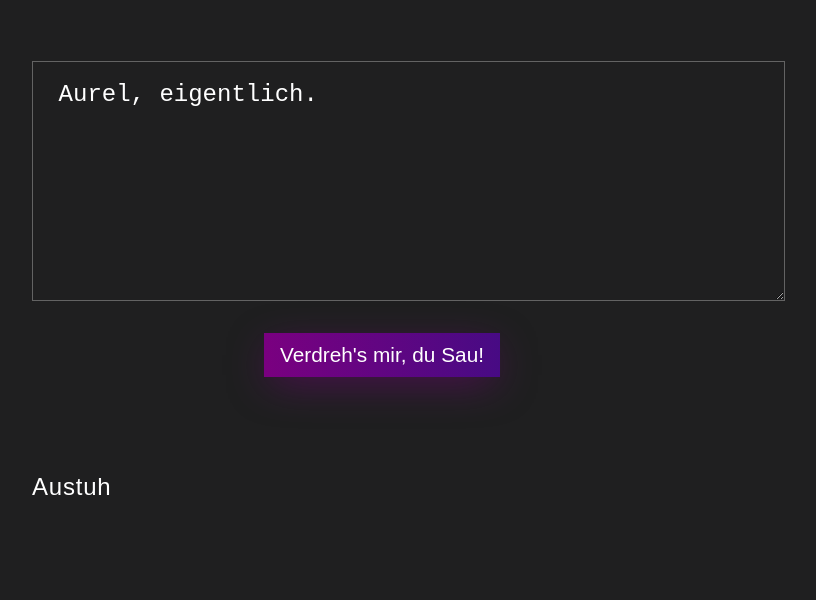
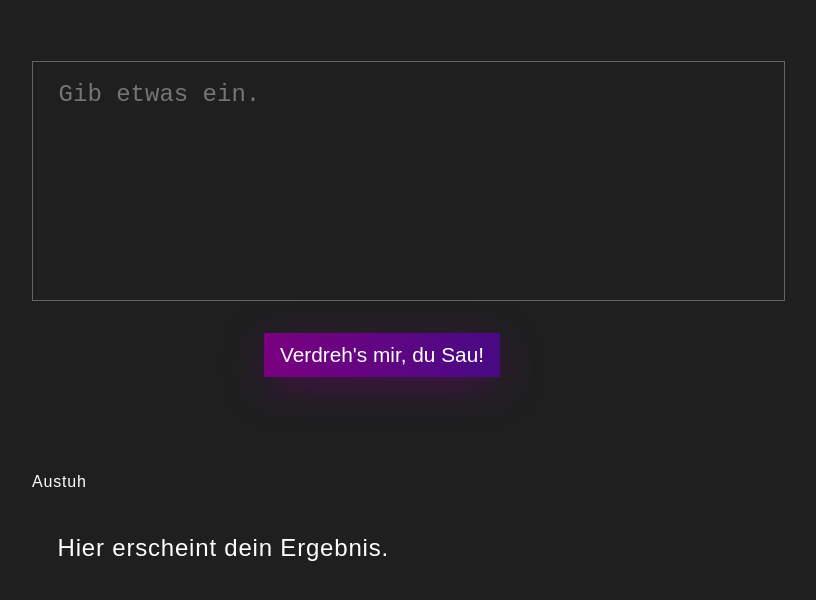
Before and after one commit to noahhorlacher/wortverdreher, a plain HTML site: page index.html in a window 1280 px wide. Shown: the part 132-732 px from the top of the page, without its empty margins (258-1074 px from the left). Drawn offline with Linux system fonts and the light colour scheme.

Commit message:
Enhanced style

```diff
--- a/css/stil.css
+++ b/css/stil.css
@@ -28,6 +28,7 @@ textarea {
     padding: 1.2rem 1.6rem;
     border: 1px solid rgba(255, 255, 255, .3);
     margin: 1rem auto;
+    resize: none;
 }
 
 button {
@@ -58,6 +59,7 @@ button:hover {
 }
 
 h2 {
+    font-size: 1rem;
     font-weight: 300;
 }
 
--- a/index.html
+++ b/index.html
@@ -13,10 +13,10 @@
 <body>
     <h1>Wortverdreher</h1>
     <main>
-        <textarea>Aurel, eigentlich.</textarea>
+        <textarea placeholder="Gib etwas ein."></textarea>
         <button>Verdreh's mir, du Sau!</button>
         <h2>Austuh</h2>
-        <p></p>
+        <p>Hier erscheint dein Ergebnis.</p>
     </main>
 </body>
 </html>
```
